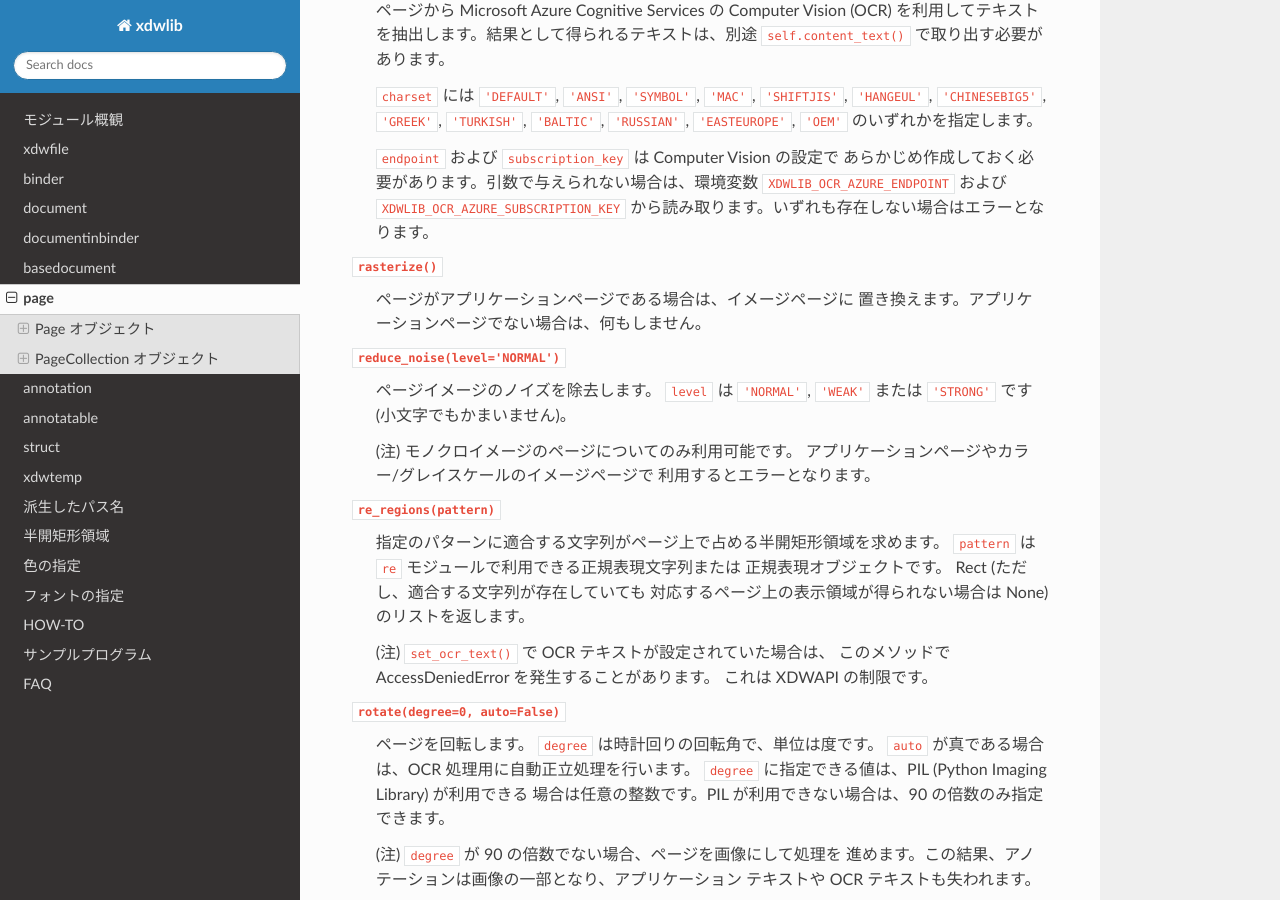
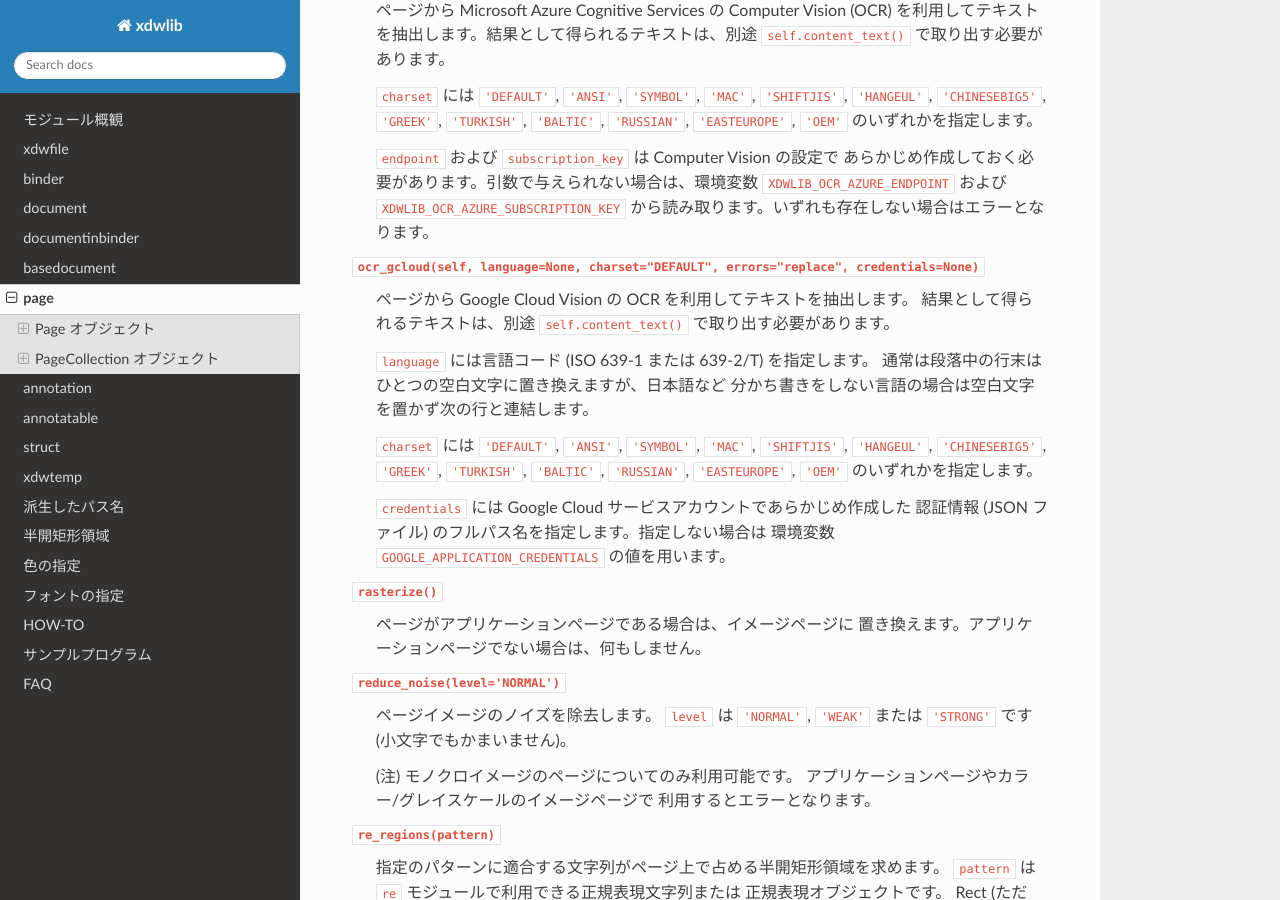
Before and after one commit to hayasix/xdwlib, a Sphinx documentation site: the page built from docs/page.rst, in a window 1280 px wide and 900 px high, scrolled down 4284 px. Built offline with Sphinx 7.4.7 and the Read the Docs theme 2.0.0, drawn with Linux system fonts in a browser that asks for light colours; some of the changed text lies outside the part shown.

Commit message:
Bugs Fixed - Page.ocr_gcloud() inserted a whitespace on each EOL even if in   languages that don't use line breaks, e.g. Japanese, Chinese.
Refactoring

Other Changes
- Added documentation for Page.ocr_gcloud().

```diff
--- a/docs/page.rst
+++ b/docs/page.rst
@@ -167,8 +167,8 @@ Page クラスは、その基底クラスである Annotatable クラスに多
     指定できません。
     DocuWorks 9 以上では DocuWorks OCR License for Development Tool Kit を
     あらかじめ登録しておく必要があります。有効な登録がなく必要な環境変数が
-    定義されている場合は ``ocr_azure()`` の実行を試みます。その他の場合は
-    AccessDeniedError となります。
+    定義されている場合は ``ocr_azure()`` または ``ocr_gcloud()`` の実行を
+    試みます。その他の場合は AccessDeniedError となります。
 
     ``strategy`` は ``'STANDARD'``, ``'SPEED'`` または ``'ACCURACY'``
     です (小文字でもかまいません)。
@@ -231,6 +231,24 @@ Page クラスは、その基底クラスである Annotatable クラスに多
     あらかじめ作成しておく必要があります。引数で与えられない場合は、環境変数
     ``XDWLIB_OCR_AZURE_ENDPOINT`` および ``XDWLIB_OCR_AZURE_SUBSCRIPTION_KEY``
     から読み取ります。いずれも存在しない場合はエラーとなります。
+
+``ocr_gcloud(self, language=None, charset="DEFAULT", errors="replace", credentials=None)``
+    ページから Google Cloud Vision の OCR を利用してテキストを抽出します。
+    結果として得られるテキストは、別途 ``self.content_text()``
+    で取り出す必要があります。
+
+    ``language`` には言語コード (ISO 639-1 または 639-2/T) を指定します。
+    通常は段落中の行末はひとつの空白文字に置き換えますが、日本語など
+    分かち書きをしない言語の場合は空白文字を置かず次の行と連結します。
+
+    ``charset`` には ``'DEFAULT'``, ``'ANSI'``, ``'SYMBOL'``, ``'MAC'``,
+    ``'SHIFTJIS'``, ``'HANGEUL'``, ``'CHINESEBIG5'``, ``'GREEK'``,
+    ``'TURKISH'``, ``'BALTIC'``, ``'RUSSIAN'``, ``'EASTEUROPE'``, ``'OEM'``
+    のいずれかを指定します。
+
+    ``credentials`` には Google Cloud サービスアカウントであらかじめ作成した
+    認証情報 (JSON ファイル) のフルパス名を指定します。指定しない場合は
+    環境変数 ``GOOGLE_APPLICATION_CREDENTIALS`` の値を用います。
 
 ``rasterize()``
     ページがアプリケーションページである場合は、イメージページに
```
Also changed, not shown: 2 other files.
